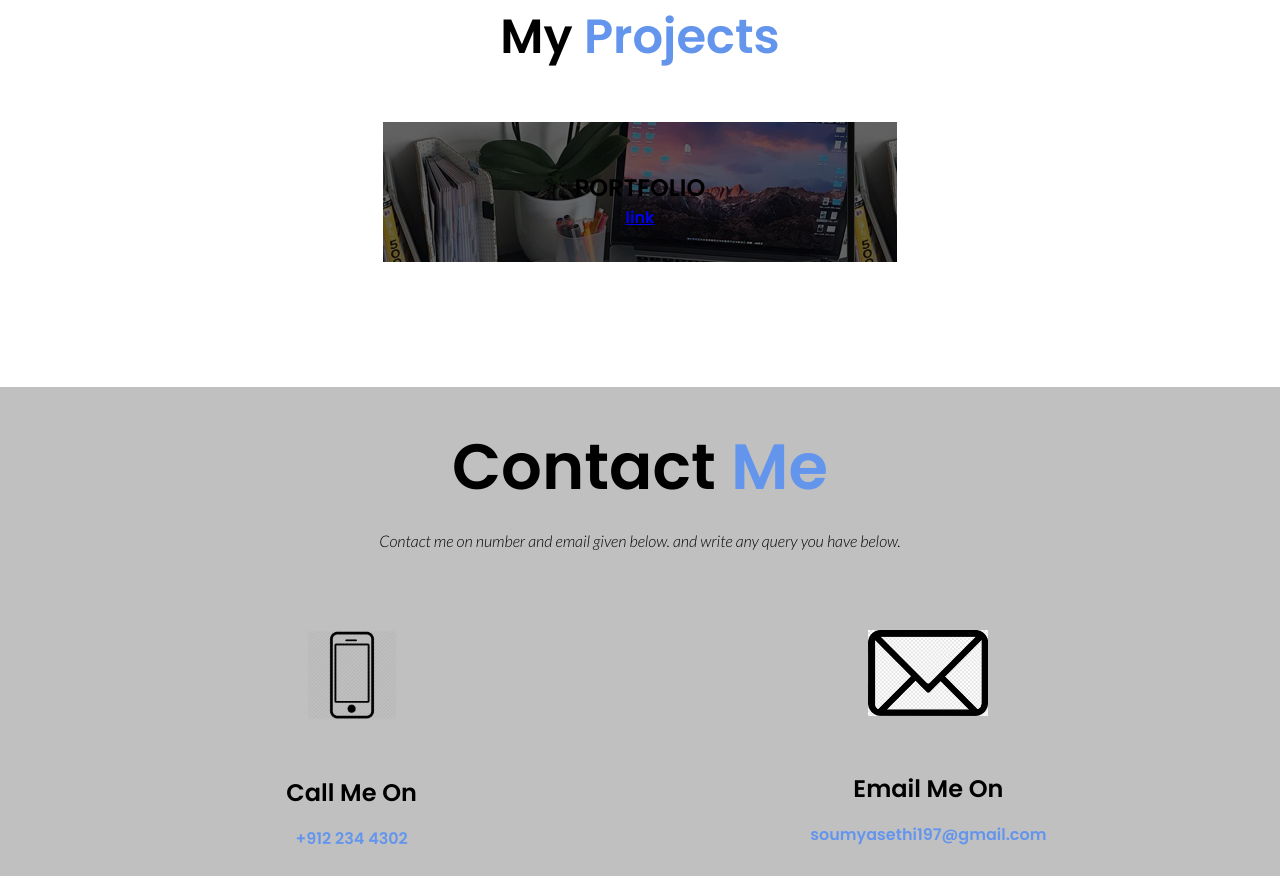
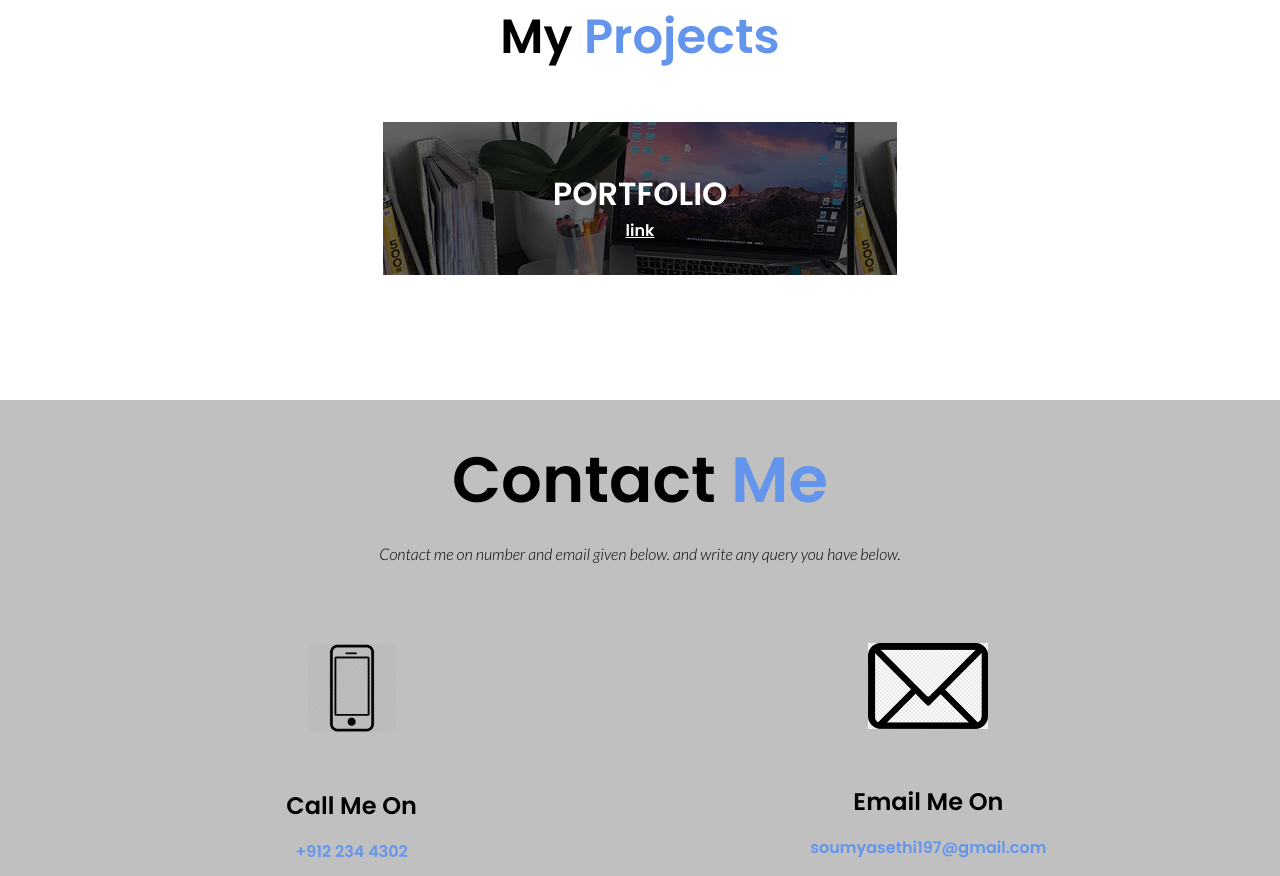
Before and after one commit to soumya-197/soumyaportfolio.github.io, a plain HTML site: page index.html in a window 1280 px wide. Shown: the part 3124-4000 px from the top of the page. Drawn offline with nearby package versions, Linux system fonts and the light colour scheme.

Commit message:
Update style.css

```diff
--- a/css/style.css
+++ b/css/style.css
@@ -226,6 +226,13 @@ section.myskills .slider .slide span{
     font-size: 1rem;
     color: var(--white);
 
+}
+section.myskills .slider .slide h1{
+    font-size: 2rem;
+    color: var(--white);
+}
+section.myskills .slider .slide a{
+    color: var(--white);
 }
 section.myskills .slider-dots .dots{
     list-style-type: none;
```
